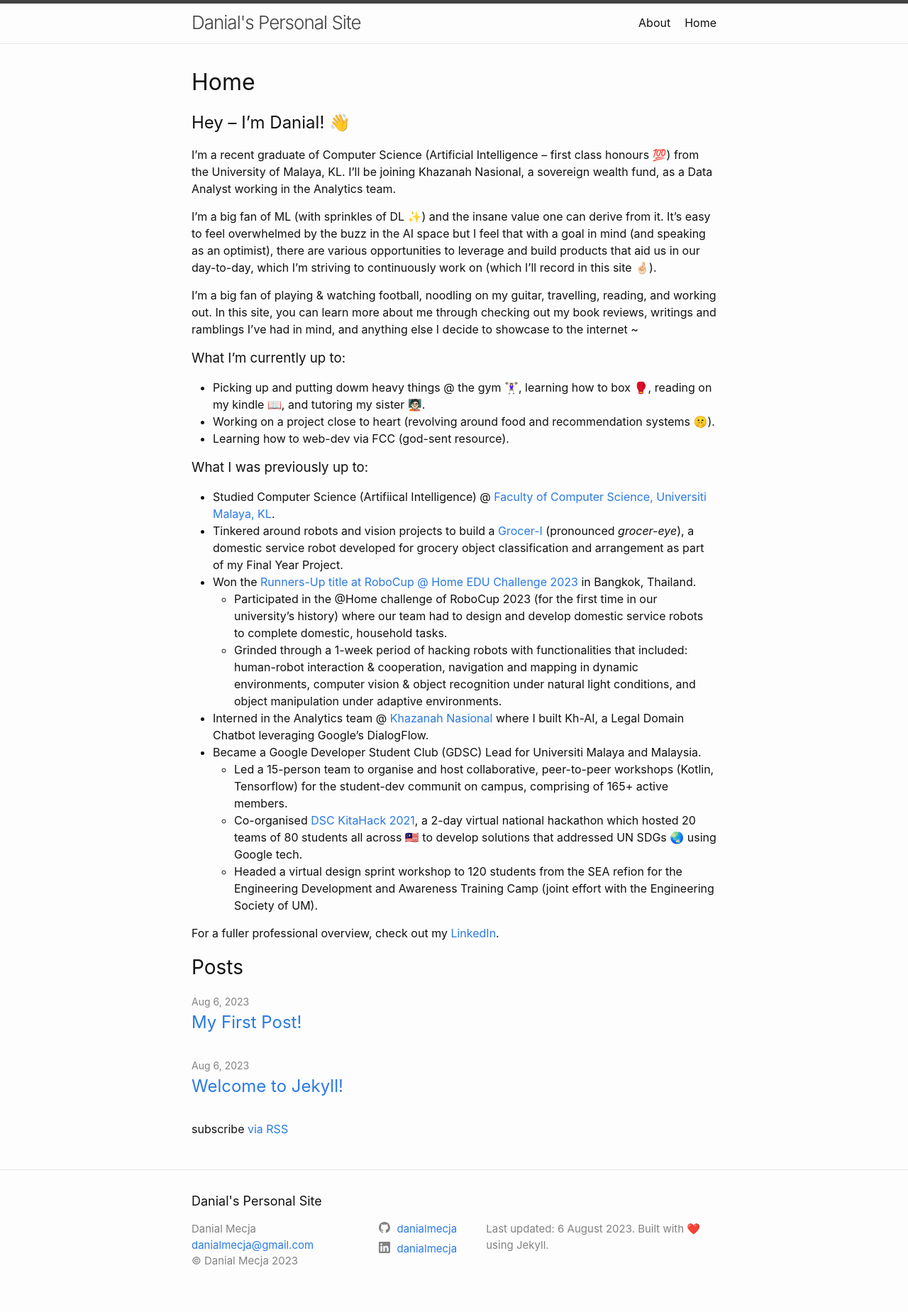
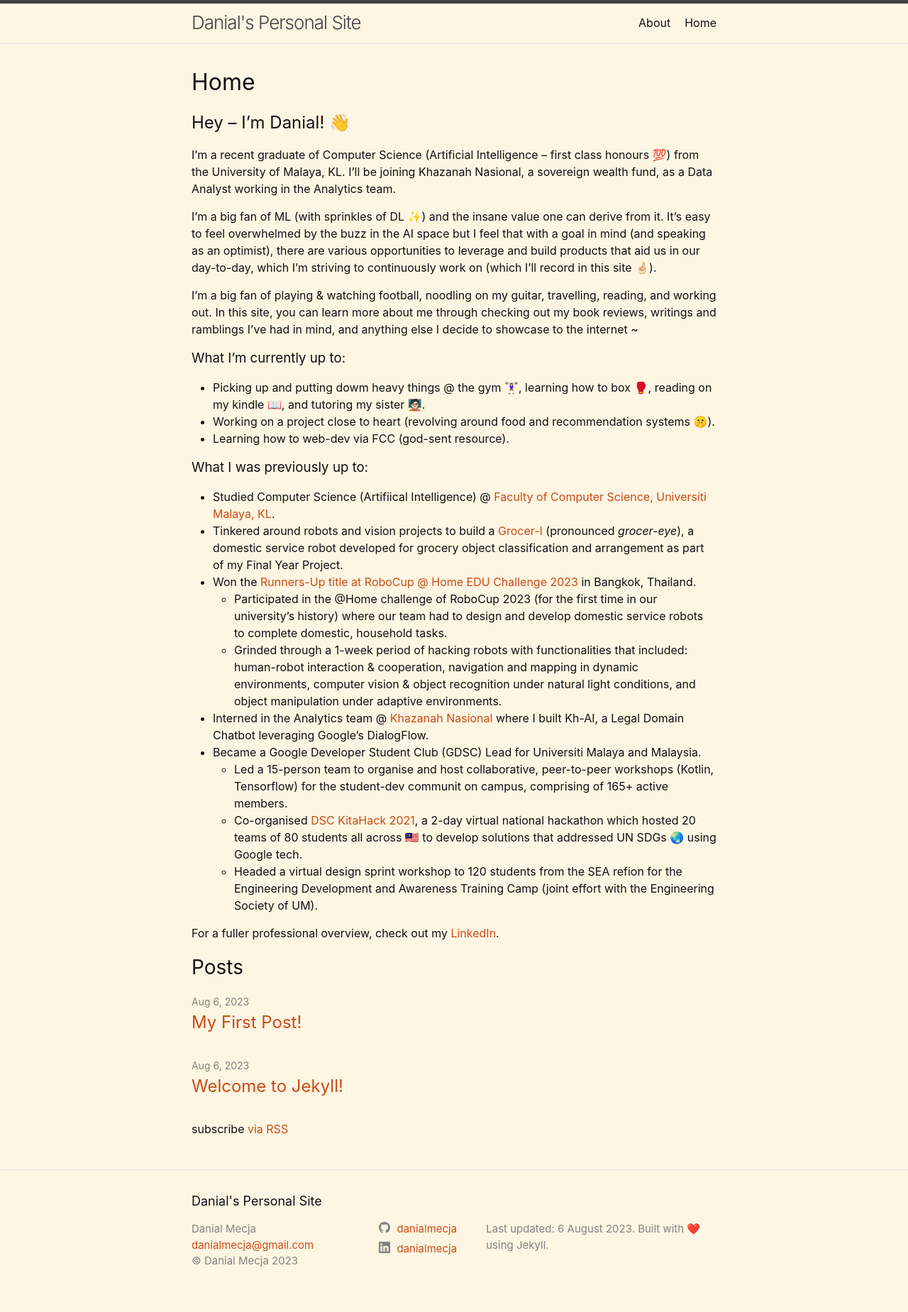
Before and after one commit to danialmecja/danialmecja.github.io, a Jekyll site: the page built from index.md, in a window 1280 px wide. Shown: the whole page at 71% size. Built offline with Jekyll 4.4.1, drawn with Linux system fonts in a browser that asks for light colours.

Commit message:
Added solarized light theme vibes

```diff
--- a/_sass/minima.scss
+++ b/_sass/minima.scss
@@ -11,8 +11,8 @@ $base-line-height: 1.5 !default;
 $spacing-unit:     30px !default;
 
 $text-color:       #111 !default;
-$background-color: #fdfdfd !default;
-$brand-color:      #2a7ae2 !default;
+$background-color: #fdf6e3 !default;
+$brand-color:      #cb4b16 !default;
 
 $grey-color:       #828282 !default;
 $grey-color-light: lighten($grey-color, 40%) !default;
```
